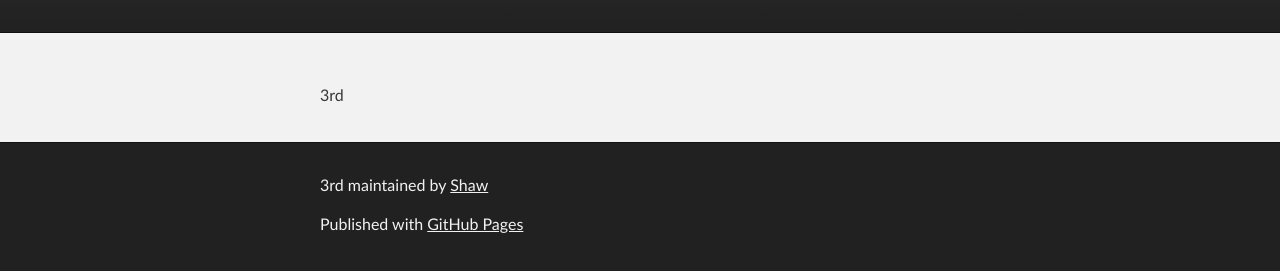
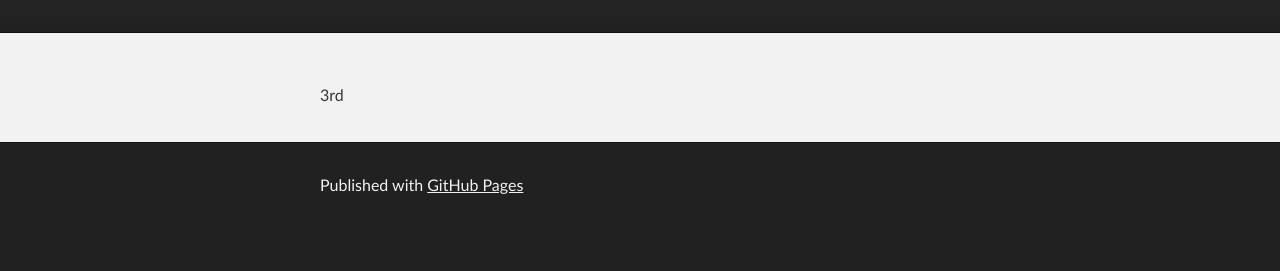
Before and after one commit to li9/3rd.github.io, a plain HTML site: page index.html in a window 1280 px wide. Shown: the part 177-448 px from the top of the page. Drawn offline with Linux system fonts and the light colour scheme.

Commit message:
Update index.html

```diff
--- a/index.html
+++ b/index.html
@@ -33,7 +33,7 @@
     <!-- FOOTER  -->
     <div id="footer_wrap" class="outer">
       <footer class="inner">
-        <p class="copyright">3rd maintained by <a href="https://github.com/li9">Shaw</a></p>
+        <!--<p class="copyright">3rd maintained by <a href="https://github.com/li9">Shaw</a></p> -->
         <p>Published with <a href="https://pages.github.com">GitHub Pages</a></p>
       </footer>
     </div>
```
